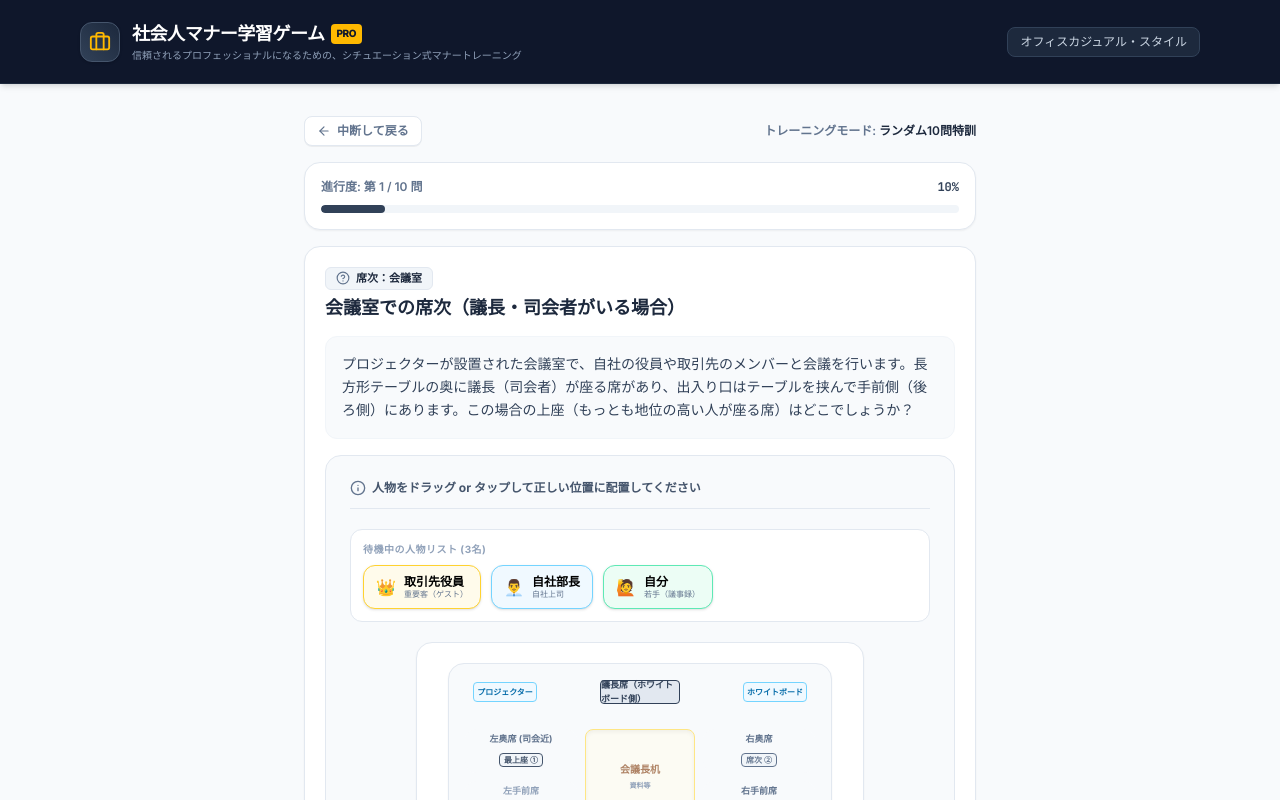
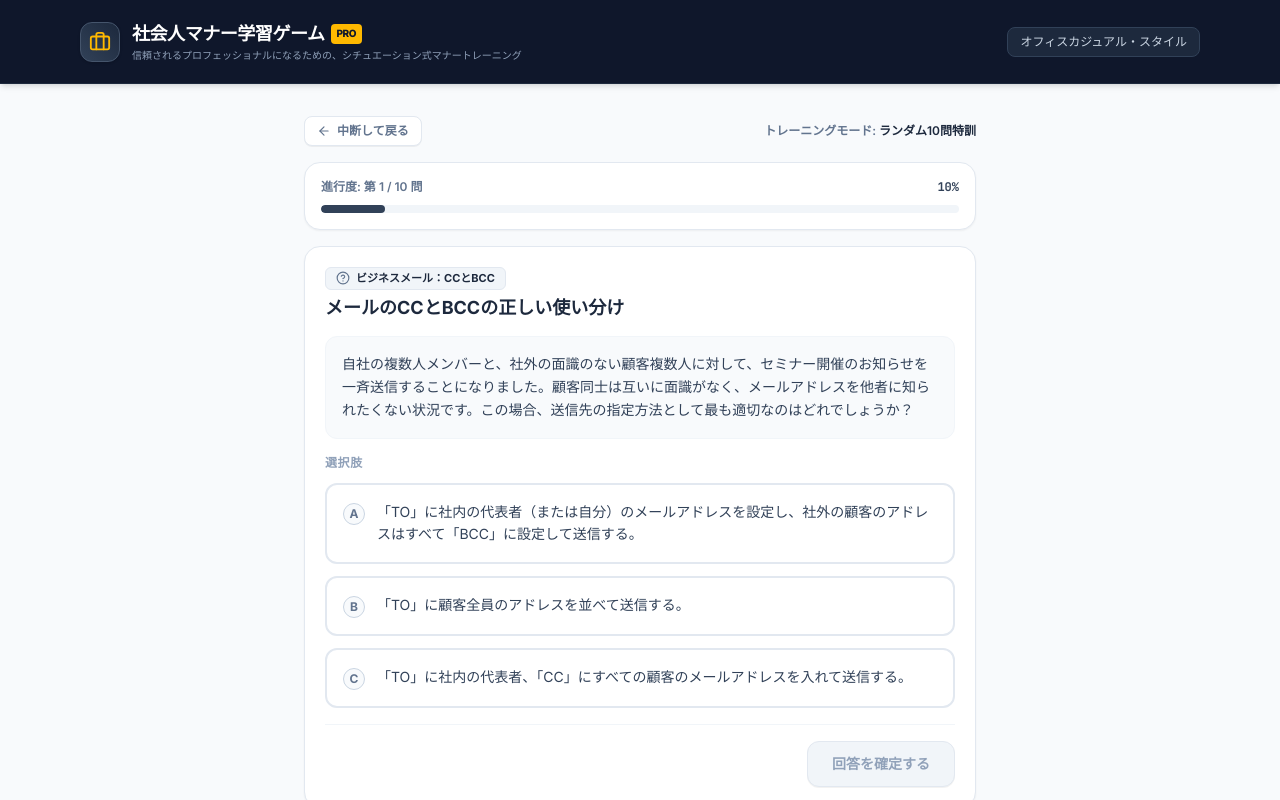
Before and after one commit to hw26a068-rei/Business-etiquette, a React (Vite) app: page / in a window 1280 px wide. Both pictures are taken after a click on the button "ランダム10問特訓". Shown: the top 800 px of the page. Built offline with nearby package versions, Linux system fonts and the light colour scheme.

Commit message:
feat: add business manner questions and randomize UI
- Add new quiz questions for email etiquette and dress codes
- Implement Fisher-Yates shuffling for quiz options
- Update reset button UI for better accessibility in Dashboard

```diff
--- a/src/components/Dashboard.tsx
+++ b/src/components/Dashboard.tsx
@@ -378,16 +378,14 @@ export const Dashboard: React.FC<DashboardProps> = ({
             </p>
           </div>
 
-          {stats.totalAnswered > 0 && (
           <button
             id="reset_stats_btn"
             onClick={onResetStats}
-              className="text-xs font-semibold text-slate-400 hover:text-rose-600 transition-colors flex items-center gap-1 px-2.5 py-1.5 rounded-lg border border-slate-100 hover:border-rose-100 bg-slate-50/50 hover:bg-rose-50/20 cursor-pointer"
+            className="text-xs font-semibold text-slate-400 hover:text-rose-600 transition-colors flex items-center gap-1 px-2.5 py-1.5 rounded-lg border border-slate-150 hover:border-rose-100 bg-white hover:bg-rose-50/20 cursor-pointer shadow-2xs"
           >
             <RefreshCw className="w-3 h-3" />
-              データをクリアする
+            アプリ初期化 (データをリセット)
           </button>
-          )}
         </div>
 
         <div className="grid grid-cols-1 md:grid-cols-2 lg:grid-cols-3 gap-4">
--- a/src/components/QuizRunner.tsx
+++ b/src/components/QuizRunner.tsx
@@ -36,11 +36,35 @@ export const QuizRunner: React.FC<QuizRunnerProps> = ({
   const [dragDropPlacement, setDragDropPlacement] = useState<Record<string, string>>({});
   const [isPlacementComplete, setIsPlacementComplete] = useState(false);
 
-  // Reset placement on index change
+  // Shuffled options state
+  const [shuffledOptions, setShuffledOptions] = useState<{ originalIndex: number; text: string }[]>([]);
+  const [currentShuffledQuestionId, setCurrentShuffledQuestionId] = useState<string>('');
+
+  // Reset placement on index change and shuffle options
   React.useEffect(() => {
     setDragDropPlacement({});
     setIsPlacementComplete(false);
-  }, [currentIndex]);
+
+    const question = questions[currentIndex];
+    if (question) {
+      if (question.options) {
+        const mapped = question.options.map((option, idx) => ({
+          originalIndex: idx,
+          text: option
+        }));
+        // Fisher-Yates shuffle
+        const shuffled = [...mapped];
+        for (let i = shuffled.length - 1; i > 0; i--) {
+          const j = Math.floor(Math.random() * (i + 1));
+          [shuffled[i], shuffled[j]] = [shuffled[j], shuffled[i]];
+        }
+        setShuffledOptions(shuffled);
+      } else {
+        setShuffledOptions([]);
+      }
+      setCurrentShuffledQuestionId(question.id);
+    }
+  }, [currentIndex, questions]);
 
   if (questions.length === 0) {
     return (
@@ -62,6 +86,12 @@ export const QuizRunner: React.FC<QuizRunnerProps> = ({
 
   const currentQuestion = questions[currentIndex];
   const progressPercent = Math.round(((currentIndex + 1) / questions.length) * 100);
+
+  // Determine options to render (original unshuffled fallback if state is updating, shuffled otherwise)
+  const isShuffledOptionsValid = currentQuestion && currentShuffledQuestionId === currentQuestion.id;
+  const renderedOptions = isShuffledOptionsValid
+    ? shuffledOptions
+    : (currentQuestion?.options || []).map((option, idx) => ({ originalIndex: idx, text: option }));
 
   const handleOptionClick = (optionIndex: number) => {
     if (isAnswered) return;
@@ -216,9 +246,9 @@ export const QuizRunner: React.FC<QuizRunnerProps> = ({
           <div className="space-y-3">
             <span className="block text-xs font-bold text-slate-400 uppercase tracking-wider">選択肢</span>
 
-            {currentQuestion.options.map((option, index) => {
-              const isSelected = selectedOption === index;
-              const isCorrectAnswer = currentQuestion.correctAnswerIndex === index;
+            {renderedOptions.map((shuffledOpt, index) => {
+              const isSelected = selectedOption === shuffledOpt.originalIndex;
+              const isCorrectAnswer = currentQuestion.correctAnswerIndex === shuffledOpt.originalIndex;
 
               let optionStyle = "border-slate-200 hover:border-slate-300 bg-white hover:bg-slate-50 text-slate-700 cursor-pointer";
               if (isSelected) {
@@ -236,9 +266,9 @@ export const QuizRunner: React.FC<QuizRunnerProps> = ({
 
               return (
                 <button
-                  key={index}
+                  key={shuffledOpt.originalIndex}
                   disabled={isAnswered}
-                  onClick={() => handleOptionClick(index)}
+                  onClick={() => handleOptionClick(shuffledOpt.originalIndex)}
                   className={`w-full text-left p-4 rounded-xl border-2 transition-all flex items-start gap-3 text-sm leading-relaxed ${optionStyle}`}
                 >
                   {/* Visual choice indicator */}
@@ -254,7 +284,7 @@ export const QuizRunner: React.FC<QuizRunnerProps> = ({
                     {String.fromCharCode(65 + index)} {/* A, B, C... */}
                   </span>
 
-                  <span className="flex-1">{option}</span>
+                  <span className="flex-1">{shuffledOpt.text}</span>
 
                   {/* Status icon helper */}
                   {isAnswered && isCorrectAnswer && (
--- a/src/data/questions.ts
+++ b/src/data/questions.ts
@@ -405,5 +405,47 @@ export const QUESTIONS: Question[] = [
     correctAnswerIndex: 0,
     explanation: 'お見送りのマナーの基本は、最後の瞬間まで手を抜かないことです。エレベーター内のお客様はこちらを向いておられます。エレベーターの扉が閉まる瞬間、または閉まり始める前に深々と一礼（または丁寧な最敬礼）をし、「扉が完全に閉まりきって、相手の姿が全く見えなくなるまで」お辞儀の姿勢を崩さずにキープするのが極めて美しいお見送りの作法です。扉が閉まる途中で頭を上げたり、よそ見をして立ち去ったりするのは冷淡な印象を与えてしまい、それまでの良い評価が台無しになってしまいます。',
     diagramType: 'elevator'
+  },
+  {
+    id: 'language_mail_reply',
+    category: 'language',
+    categoryLabel: 'ビジネスメール：返信',
+    title: '他社からのメールに対する迅速な返信のマナー',
+    scenario: '社外の取引先から、確認に時間がかかる複雑な問い合わせメールが届きました。本日中には正確な回答を出すことが難しい状況です。この場合、どのような対応が最も適切でしょうか？',
+    options: [
+      '「確認して後日連絡します」とだけ、1行の短文で取り急ぎ返信する。',
+      '正確な情報がすべて揃い、回答できる状態になるまで（2〜3日後など）返信を保留にする。',
+      '「メールを拝受した旨」と「現在確認中であり、いつ頃までに回答できるか（目処）」を記載した一次返信を、取り急ぎ当日中に送る。'
+    ],
+    correctAnswerIndex: 2,
+    explanation: '確認に時間がかかる場合であっても、メールを受け取ったことを当日中（あるいは24時間以内）に「一次返信」として伝えるのがビジネスマナーです。相手はメールが届いているか、確認が進んでいるかが分からず不安になるため、「内容を確認中であること」と「回答の目処（例：明日正午までになど）」を添えて返信することで、高い信頼関係を維持できます。'
+  },
+  {
+    id: 'visit_dress_grooming',
+    category: 'visit',
+    categoryLabel: '身だしなみ・服装のマナー',
+    title: '他社を初めて訪問する際の適切な服装と身だしなみ',
+    scenario: '初めて他社のオフィスを訪問し、重要な商談に臨むことになりました。ビジネスカジュアル（クールビズ・ウォームビズ等）が推奨されている昨今ですが、初対面での服装・身だしなみとして最も無難かつ適切な選択はどれでしょうか？',
+    options: [
+      '清潔感のあるダークカラー（ネイビーやグレー等）のビジネススーツを着用し、インナーや足元、髪型も整えて全体に清潔感を意識する。',
+      'リラックスした印象を与えるため、お気に入りのカジュアルなTシャツとスニーカー、ジーンズを着用して訪問する。',
+      '「服装自由」と言われたので、アクセサリーや香水を多めにつけ、トレンドをアピールする華やかな私服で訪問する。'
+    ],
+    correctAnswerIndex: 0,
+    explanation: 'ビジネスカジュアルや「服装自由」が定着しつつありますが、初めて他社を訪問する際や重要な商談では、最もフォーマルで相手に安心感を与える「清潔感のあるビジネススーツ（またはそれに準ずるジャケットスタイル）」が基本です。また、しわや汚れのない服、磨かれた靴、過度な装飾や香水を避けたナチュラルな身だしなみが、相手に対する敬意と自己管理能力を示す重要なポイントになります。'
+  },
+  {
+    id: 'language_mail_cc',
+    category: 'language',
+    categoryLabel: 'ビジネスメール：CCとBCC',
+    title: 'メールのCCとBCCの正しい使い分け',
+    scenario: '自社の複数人メンバーと、社外の面識のない顧客複数人に対して、セミナー開催のお知らせを一斉送信することになりました。顧客同士は互いに面識がなく、メールアドレスを他者に知られたくない状況です。この場合、送信先の指定方法として最も適切なのはどれでしょうか？',
+    options: [
+      '「TO」に社内の代表者、「CC」にすべての顧客のメールアドレスを入れて送信する。',
+      '「TO」に社内の代表者（または自分）のメールアドレスを設定し、社外の顧客のアドレスはすべて「BCC」に設定して送信する。',
+      '「TO」に顧客全員のアドレスを並べて送信する。'
+    ],
+    correctAnswerIndex: 1,
+    explanation: '「BCC（Blind Carbon Copy）」は、他の受信者にメールアドレスが見えないように送信する機能です。お互いに面識のない複数の社外顧客に一斉送信する場合、アドレスの漏洩（個人情報保護の観点）を防ぐために必ず「BCC」を使用します。一方、「CC（Carbon Copy）」は「参考までに共有したい相手」に使い、受信者全員にアドレスが開示されます。使い分けを誤ると重大なセキュリティインシデント（情報漏洩）に繋がります。'
   }
 ];
```
Lines whose indentation alone changed are shown as unchanged.
